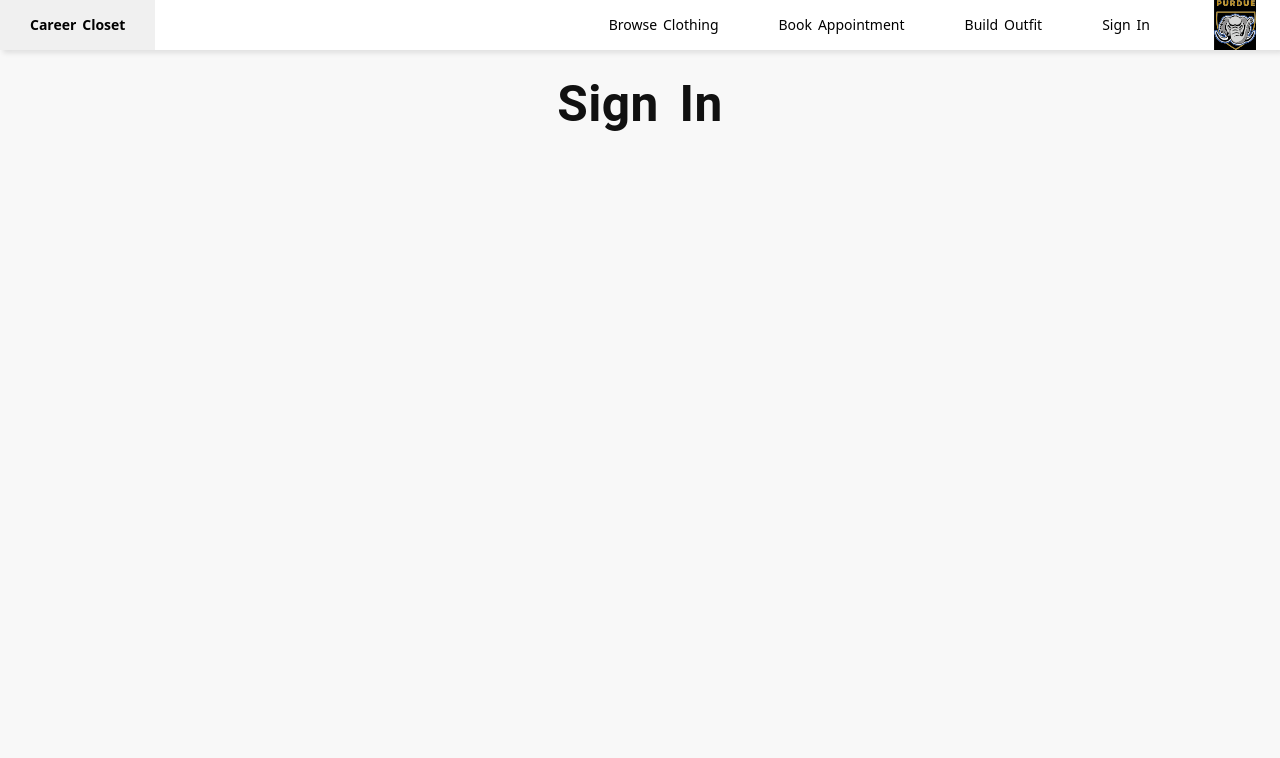
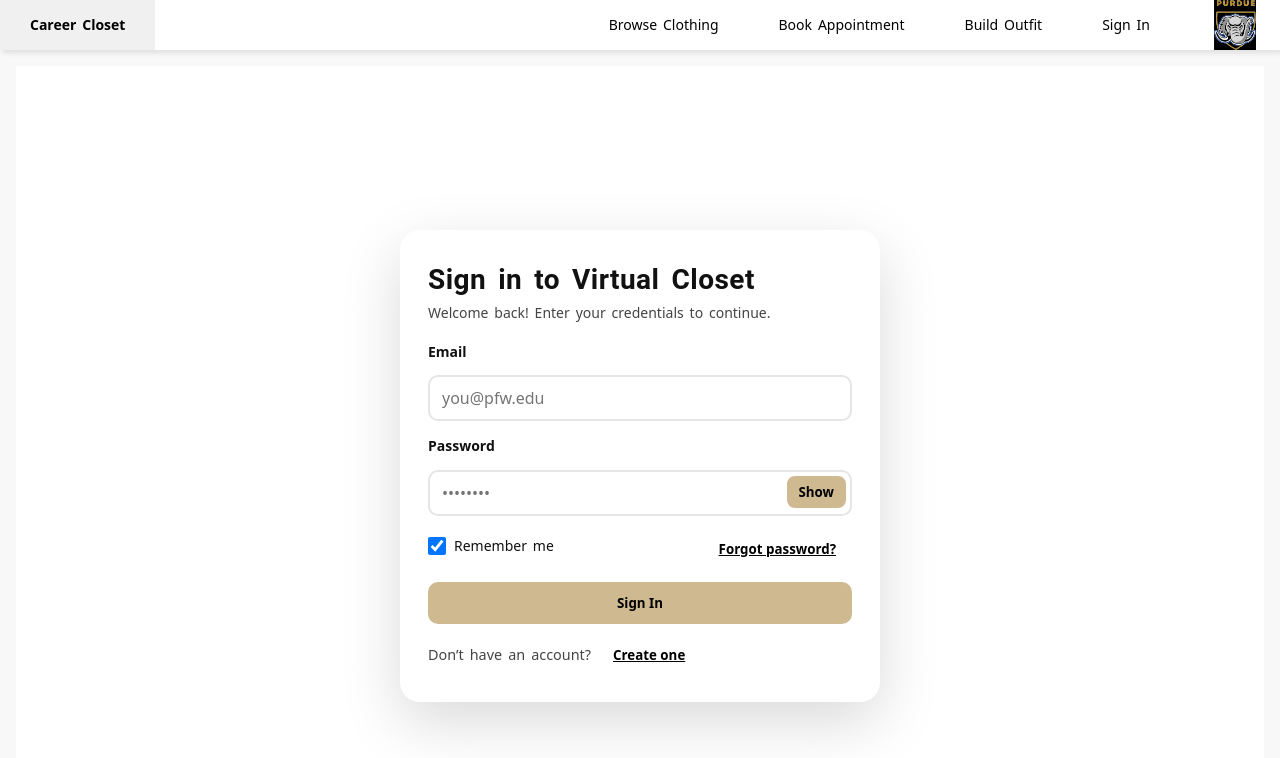
Before and after one commit to DWilliams325/VirtualCloset, a React (Vite) app in the folder virtual-closet-app/client/: page /signin in a window 1280 px wide. Shown: the top 758 px of the page. Built offline with nearby package versions, Linux system fonts and the light colour scheme.

Commit message:
implemented signin page and css

```diff
--- a/virtual-closet-app/client/src/pages/SignIn.jsx
+++ b/virtual-closet-app/client/src/pages/SignIn.jsx
@@ -1,7 +1,137 @@
+// src/pages/SignIn.jsx
+import React, { useState } from "react";
+import { useNavigate, useLocation } from "react-router-dom";
+import "../styles/SignIn.css";
+
 export default function SignIn() {
+  const navigate = useNavigate();
+  const location = useLocation();
+  const [email, setEmail] = useState("");
+  const [password, setPassword] = useState("");
+  const [showPass, setShowPass] = useState(false);
+  const [remember, setRemember] = useState(true);
+  const [loading, setLoading] = useState(false);
+  const [error, setError] = useState("");
+
+  const from = (location.state && location.state.from) || "/";
+
+  async function handleSubmit(e) {
+    e.preventDefault();
+    setError("");
+    if (!email || !password) {
+      setError("Please enter your email and password.");
+      return;
+    }
+    try {
+      setLoading(true);
+      const res = await fetch("/api/auth/login", {
+        method: "POST",
+        headers: { "Content-Type": "application/json" },
+        body: JSON.stringify({ email, password }),
+      });
+      if (!res.ok) {
+        let msg = "Sign-in failed. Check your credentials.";
+        try {
+          const data = await res.json();
+          if (data && data.message) msg = data.message;
+        } catch {}
+        throw new Error(msg);
+      }
+      const data = await res.json(); // expect { token, user }
+      const storage = remember ? window.localStorage : window.sessionStorage;
+      storage.setItem("vc_token", data.token);
+      storage.setItem("vc_user", JSON.stringify(data.user));
+      navigate(from || "/browse", { replace: true });
+    } catch (err) {
+      setError(err.message || "Something went wrong. Please try again.");
+    } finally {
+      setLoading(false);
+    }
+  }
+
   return (
-    <section>
-      <h1>Sign In</h1>
-    </section>
-  )
+    <div className="signin-wrapper">
+      <main className="signin-card">
+        <h1 className="signin-title">Sign in to Virtual Closet</h1>
+        <p className="signin-sub">Welcome back! Enter your credentials to continue.</p>
+
+        {error && (
+          <div role="alert" className="signin-error">{error}</div>
+        )}
+
+        <form onSubmit={handleSubmit} className="signin-form" noValidate>
+          <div className="field">
+            <label htmlFor="email" className="label">Email</label>
+            <input
+              id="email"
+              name="email"
+              type="email"
+              autoComplete="email"
+              placeholder="you@pfw.edu"
+              value={email}
+              onChange={(e) => setEmail(e.target.value)}
+              className="input"
+              aria-invalid={!!error && !email}
+            />
+          </div>
+
+          <div className="field">
+            <label htmlFor="password" className="label">Password</label>
+            <div className="password-row">
+              <input
+                id="password"
+                name="password"
+                type={showPass ? "text" : "password"}
+                autoComplete="current-password"
+                placeholder="••••••••"
+                value={password}
+                onChange={(e) => setPassword(e.target.value)}
+                className="input with-toggle"
+                aria-invalid={!!error && !password}
+              />
+              <button
+                type="button"
+                onClick={() => setShowPass((s) => !s)}
+                className="show-btn"
+                aria-label={showPass ? "Hide password" : "Show password"}
+              >
+                {showPass ? "Hide" : "Show"}
+              </button>
+            </div>
+          </div>
+
+          <div className="row-between">
+            <label className="checkbox-label">
+              <input
+                type="checkbox"
+                checked={remember}
+                onChange={(e) => setRemember(e.target.checked)}
+                className="checkbox"
+              />
+              Remember me
+            </label>
+
+            <button
+              type="button"
+              onClick={() => navigate("/forgot-password")}
+              className="link-btn"
+            >
+              Forgot password?
+            </button>
+          </div>
+
+          <button type="submit" className="primary-btn" disabled={loading}>
+            {loading ? "Signing in..." : "Sign In"}
+          </button>
+        </form>
+
+        <p className="meta">
+          Don’t have an account?{" "}
+          <button type="button" onClick={() => navigate("/signup")} className="link-btn">
+            Create one
+          </button>
+        </p>
+      </main>
+    </div>
+  );
 }
--- /dev/null
+++ b/virtual-closet-app/client/src/styles/SignIn.css
@@ -0,0 +1,123 @@
+:root {
+  --gold: #cfb991;
+  --gold-deep: #bfa168;
+  --black: #000000;
+  --white: #ffffff;
+  --text-dark: #111111;
+}
+
+.signin-wrapper {
+  min-height: 100vh;
+  display: grid;
+  place-items: center;
+  background: var(--white);
+  padding: 40px 16px;
+}
+
+.signin-card {
+  width: min(480px, 94vw);
+  background: var(--white);
+  border-radius: 20px;
+  box-shadow: 0 20px 60px rgba(0,0,0,0.15);
+  padding: 28px;
+  text-align: left;
+}
+
+.signin-title {
+  font-family: "Roboto", Helvetica, Arial, sans-serif;
+  font-size: 1.75rem;
+  font-weight: 700;
+  margin-bottom: 6px;
+  color: var(--text-dark);
+}
+
+.signin-sub {
+  font-family: "Noto Sans", Helvetica, Arial, sans-serif;
+  color: #444;
+  margin-bottom: 18px;
+  line-height: 1.5;
+}
+
+.signin-error {
+  background: #fde8e8;
+  color: #7a1111;
+  border: 1px solid #f6c7c7;
+  border-radius: 10px;
+  padding: 10px 12px;
+  margin-bottom: 12px;
+  font-size: 14px;
+}
+
+.signin-form { display: grid; gap: 14px; }
+.field { display: grid; gap: 6px; }
+.label { font-weight: 600; color: var(--text-dark); }
+
+.input {
+  width: 100%;
+  padding: 10px 12px;
+  border-radius: 10px;
+  border: 2px solid #e5e5e5;
+  outline: none;
+  font-size: 16px;
+}
+.input:focus {
+  border-color: var(--gold);
+  box-shadow: 0 0 0 3px rgba(207,185,145,0.25);
+}
+
+.password-row { position: relative; }
+.input.with-toggle { padding-right: 44px; }
+
+.show-btn {
+  position: absolute;
+  right: 6px;
+  top: 6px;
+  height: 32px;
+  padding: 0 10px;
+  border-radius: 8px;
+  border: 2px solid var(--gold);
+  background: var(--gold);
+  color: var(--black);
+  cursor: pointer;
+}
+.show-btn:hover {
+  background: var(--black);
+  color: var(--white);
+  border-color: var(--black);
+}
+
+.row-between {
+  display: flex;
+  align-items: center;
+  justify-content: space-between;
+}
+
+.checkbox-label { display: flex; align-items: center; gap: 8px; }
+.checkbox { width: 18px; height: 18px; }
+
+.link-btn {
+  background: transparent;
+  border: none;
+  color: var(--black);
+  text-decoration: underline;
+  cursor: pointer;
+  font-weight: 600;
+}
+.link-btn:hover { color: var(--gold-deep); }
+
+.primary-btn {
+  background: var(--gold);
+  color: var(--black);
+  border: 2px solid var(--gold);
+  border-radius: 10px;
+  padding: 10px 14px;
+  font-weight: 700;
+  cursor: pointer;
+}
+.primary-btn:hover {
+  background: var(--black);
+  color: var(--white);
+  border-color: var(--black);
+}
+
+.meta { margin-top: 12px; color: #444; }
```
Also changed, not shown: 1 other file (tests, documents, lock files or other folders).
